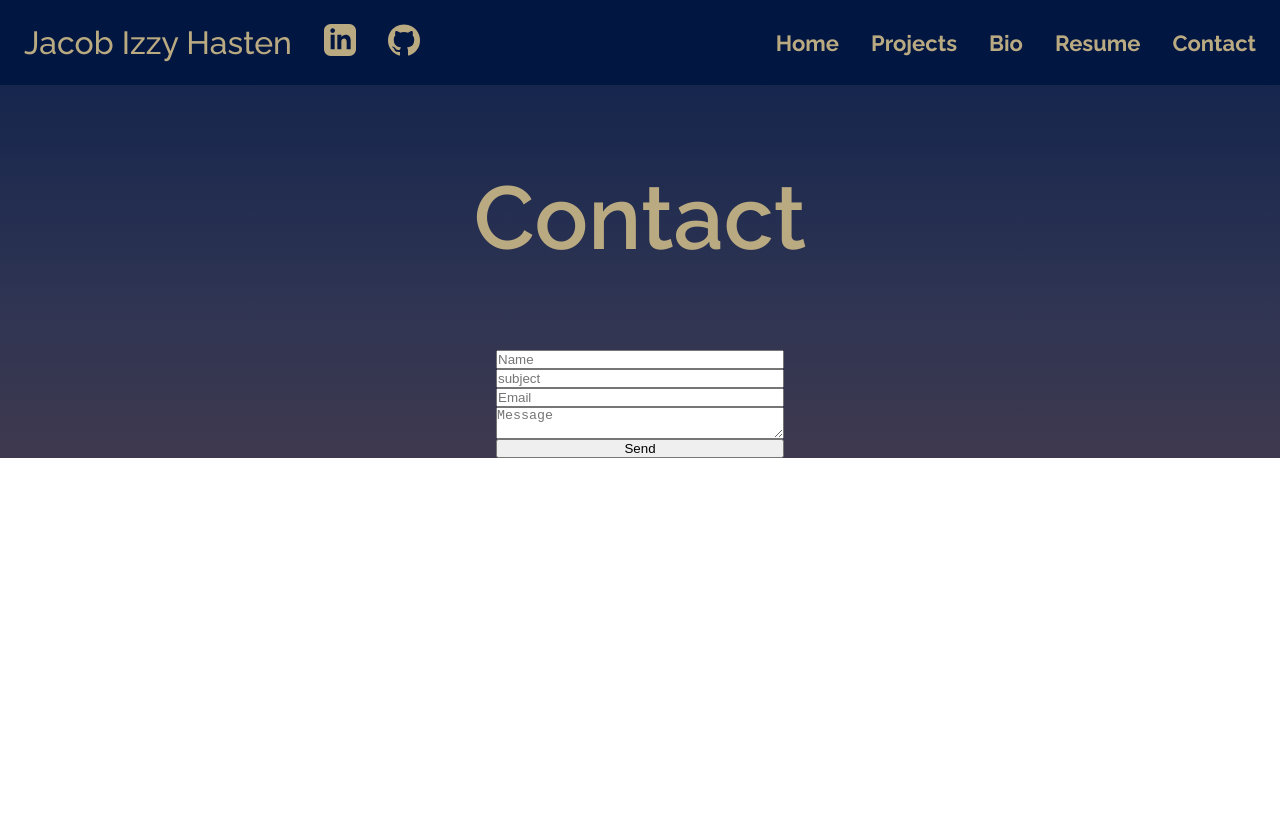
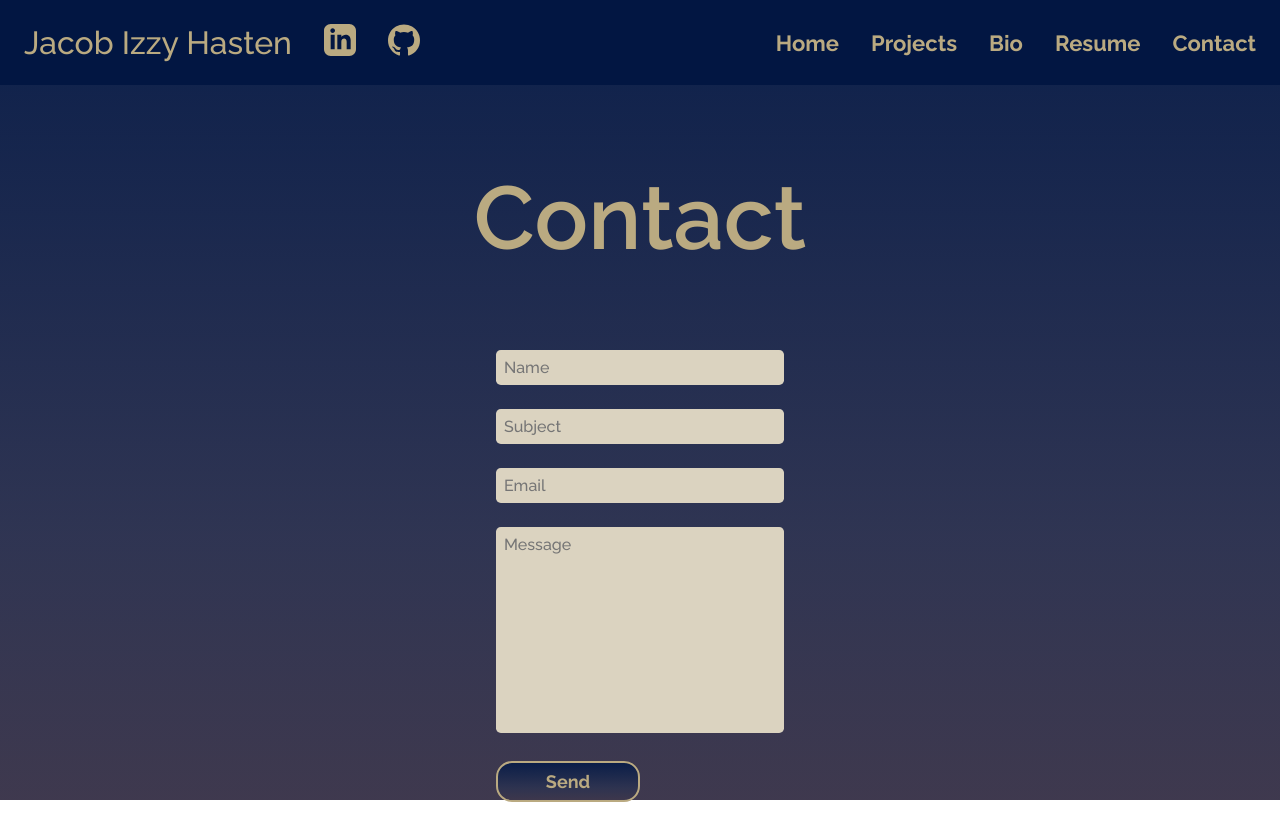
Before and after one commit to Jacobhasten/personal-website, a React (Create React App) app in the folder jacob-hasten/: page /contact in a window 1280 px wide. Before the commit the page ends 800 px from the top, so only its background shows below. Built offline with nearby package versions, Linux system fonts and the light colour scheme.

Commit message:
finished up last touches on form

```diff
--- a/jacob-hasten/src/App.scss
+++ b/jacob-hasten/src/App.scss
@@ -4,7 +4,7 @@ $primary-dark-color: linear-gradient(180deg, rgba(2, 22, 66, 0.8) 0%, rgba(60, 3
   linear-gradient(180deg, rgba(1, 24, 74, 0.8) 0%, rgba(27, 102, 176, 0.8) 67.19%);
 $primary-light-color: #baaa81;
 $primary-dark-solid: #021642;
-$primary-lightest-color: #DBD3C0;
+$primary-lightest-color: #dbd3c0;
 
 // h1 mobile 600 36px , h3 mobile 700 24px, h6 mobile 300 18px, button text 700 18px,
 // h1 desktop 600 89px, h3 desktop 700 32px, h6 desktop 500 32px,
@@ -68,8 +68,6 @@ button {
   }
 }
 
-
-
 .description-link {
   text-decoration: underline;
   font-style: italic;
@@ -78,7 +76,7 @@ button {
   display: flex;
   width: 100%;
   justify-content: center;
-  padding: 24px
+  padding: 24px;
 }
 
 // App
@@ -179,11 +177,11 @@ button {
 .nav-close-tab {
   padding: 16px 16px 0px 0px;
   size: 50px;
+  cursor: pointer;
 }
 
 .nav-options {
   padding: 40px 40px;
-
 }
 
 // Projects
@@ -271,7 +269,6 @@ button {
   max-width: 800px;
   &-paragraph {
     padding: 0px 16px 16px 16px;
-
   }
 }
 .bio-paragraph {
@@ -282,7 +279,7 @@ button {
 // Contact
 
 .contact-container {
-
+  height:100vh;
 }
 .contact-form {
   display: flex;
@@ -291,9 +288,77 @@ button {
   width: 288px;
   &-container {
     display: flex;
-  align-items: center;
-  flex-direction: column;
-    width: 100%  }
+    align-items: center;
+    flex-direction: column;
+    width: 100%;
+    &-input {
+      width: 100%;
+      padding-bottom: 24px
+    }
+  }
+  &-input {
+    width: 288px;
+    padding-top: 8px;
+    padding-bottom:8px;
+    padding-left: 8px;
+    outline: none;
+    background-color: $primary-lightest-color;
+    border: none;
+    border-radius: .3rem;
+    font-family: "Raleway", sans-serif;
+    font-weight: 500;
+    font-size: 16px;
+    color: $primary-dark-solid;
+    &-name {
+
+    }
+    &-email {
+
+    }
+    &-subject {
+
+    }
+    &-textarea {
+      resize: none;
+    }
+    &-send {
+    border: solid 2px $primary-light-color;
+    border-radius: 1rem;
+    background-image: $primary-dark-color;
+    font-family: "Raleway", sans-serif;
+    font-weight: 700;
+    font-size: 18px;
+    padding: 8px 16px 8px 16px;
+    width: 50%;
+    cursor: pointer;
+    color: $primary-light-color;
+    }
+
+  &::placeholder {
+    font-family: "Raleway", sans-serif;
+    font-weight: 500;
+    font-size: 16px;
+  }
+  }
+
+&-submission-text {
+  padding: 40px;
+  text-align: center;
+
+
+}
+&-refresh-button {
+  border: solid 2px $primary-light-color;
+  border-radius: 1rem;
+  background-image: $primary-dark-color;
+  font-family: "Raleway", sans-serif;
+  font-weight: 700;
+  font-size: 18px;
+  padding: 8px 16px 8px 16px;
+  width: 50%;
+  cursor: pointer;
+}
+
 }
 // Turn off for mobile
 .desktop-nav-container {
@@ -327,7 +392,9 @@ button {
   .desktop-nav-link-linkedin:hover,
   .desktop-nav-options:hover,
   .desktop-nav-link-github:hover,
-  .projects-modal-github-button:hover {
+  .projects-modal-github-button:hover,
+  .contact-form-input-send:hover
+   {
     transform: scale(1.15);
   }
 
@@ -343,11 +410,7 @@ button {
     padding: 32px;
   }
 
-
-
   .desktop {
-
-
     //Nav (desktop) not a component
     &-nav {
       &-container {
--- a/jacob-hasten/src/Components/Contact.jsx
+++ b/jacob-hasten/src/Components/Contact.jsx
@@ -1,15 +1,17 @@
-import React, { useState ,useEffect } from "react";
+import React, { useState } from "react";
 import GlobalNav from "./GlobalNav";
 import emailjs from "emailjs-com";
 
 function Contact() {
 
+    const [formSubmitted, setFormSubmitted] = useState(false)
 
     function sendEmail(e) {
         e.preventDefault();
 
         emailjs.sendForm('service_a9mwbgw', 'template_msbi0rq', e.target, 'user_WBt7nay4rEp6Cev7pJkOD')
             .then((result) => {
+                setFormSubmitted(true)
                 console.log(result.text);
             }, (error) => {
                 console.log(error.text);
@@ -18,26 +20,41 @@ function Contact() {
 
     }
 
-    return(
+
+
+    return (
         <div className="contact-container">
-    <GlobalNav/>
+            <GlobalNav />
             <div className="page-title-container">
                 <h1 className="page-title">Contact</h1>
             </div>
-    <div className="contact-form-container">
+
+            {formSubmitted ? (<div className="contact-form-container">
+                <h6 className="contact-form-submission-text">Thank you for getting in touch with me! I will get back to you shortly.</h6>
+                <button className="contact-form-refresh-button" onClick={() => setFormSubmitted(false)}>Refresh Form</button>
+            </div>
+            ) : (<div className="contact-form-container">
                 <form onSubmit={sendEmail} className="contact-form">
+                    <div className="contact-form-container-input">
+                        <input className="contact-form-input contact-form-input-name" type="text" name="name" placeholder="Name" />
+                    </div>
+                    <div className="contact-form-container-input">
+                        <input className="contact-form-input contact-form-input-subject" type="text" name="subject" placeholder="Subject" />
+                    </div>
+                    <div className="contact-form-container-input">
+                        <input className="contact-form-input contact-form-input-email" type="email" name="email" placeholder="Email" />
+                    </div>
+                    <div className="contact-form-container-input">
+                        <textarea rows="10" className="contact-form-input contact-form-input-textarea" name="message" placeholder="Message" />
+                    </div>
+                    <div className="contact-form-container-input">
+                        <input className="contact-form-input contact-form-input-send" type="submit" value="Send" />
+                    </div>
+                </form>
+            </div>)
 
-      <input type="text" name="name" placeholder="Name"/>
-      <input type="text" name="subject" placeholder="subject"/>
+            }
 
-
-      <input type="email" name="email" placeholder="Email"/>
-
-      <textarea name="message" placeholder="Message"/>
-      <input type="submit" value="Send" />
-        </form>
-
-    </div>
 
         </div>
     )
--- a/jacob-hasten/src/Components/LandingPageModal.jsx
+++ b/jacob-hasten/src/Components/LandingPageModal.jsx
@@ -12,9 +12,9 @@ function LandingPageModal(props) {
             <div className="projects-modal-container">
             <h3>Landing Page</h3>
             <br/>
-            <h6>The Landing page was a mock project to test my SASS/SCSS and HTML skills at Kenzie Academy. I was give a design both for mobile and desktop development
+            <p>The Landing page was a mock project to test my SASS/SCSS and HTML skills at Kenzie Academy. I was give a design both for mobile and desktop development
                 in order to make it responsive in all sizes. I used BEM naming conventions to organize all my class naming. In fact, my instructor at Kenzie Academy was so impressed with my accuracy,
-                attention to detail and organized method of execution, he used my repository to show off to newer cohorts and high school students looking to get into coding. This assignment was an excellent exercise to practive flexbox, form styling, responsive development, gridding, navigation styling, responsive imaging and more.</h6>
+                attention to detail and organized method of execution, he used my repository to show off to newer cohorts and high school students looking to get into coding. This assignment was an excellent exercise to practive flexbox, form styling, responsive development, gridding, navigation styling, responsive imaging and more.</p>
                 <br/>
                 <div className="projects-modal-github-button-container">
 
```
Also changed, not shown: 1 other file (tests, documents, lock files or other folders). Lines whose indentation alone changed are shown as unchanged.
